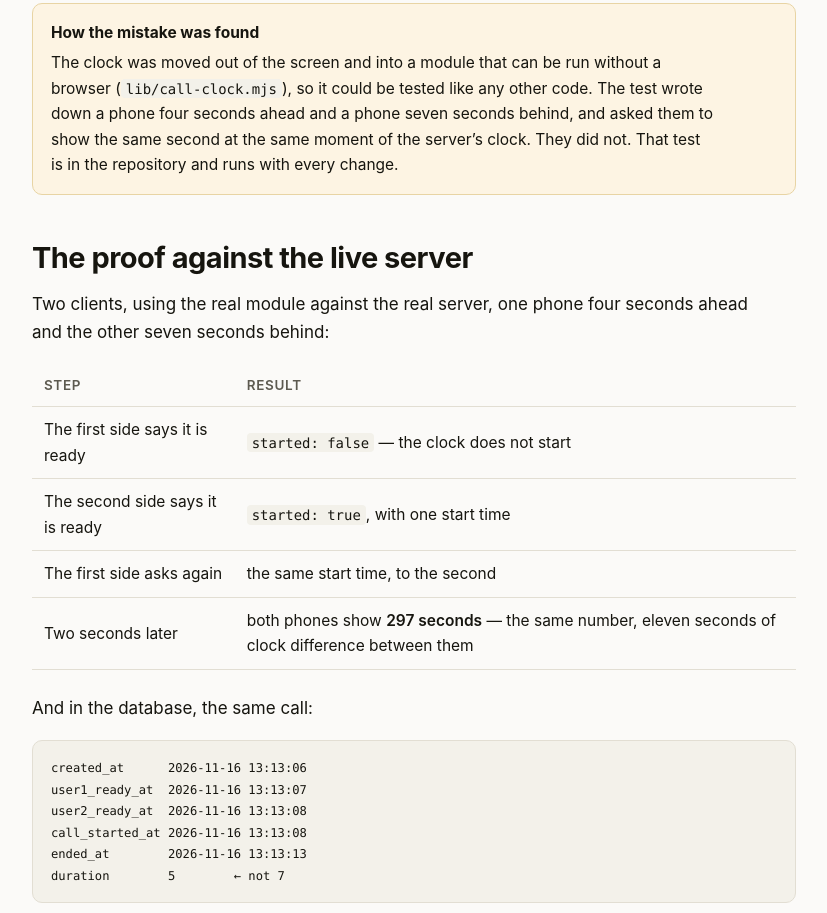
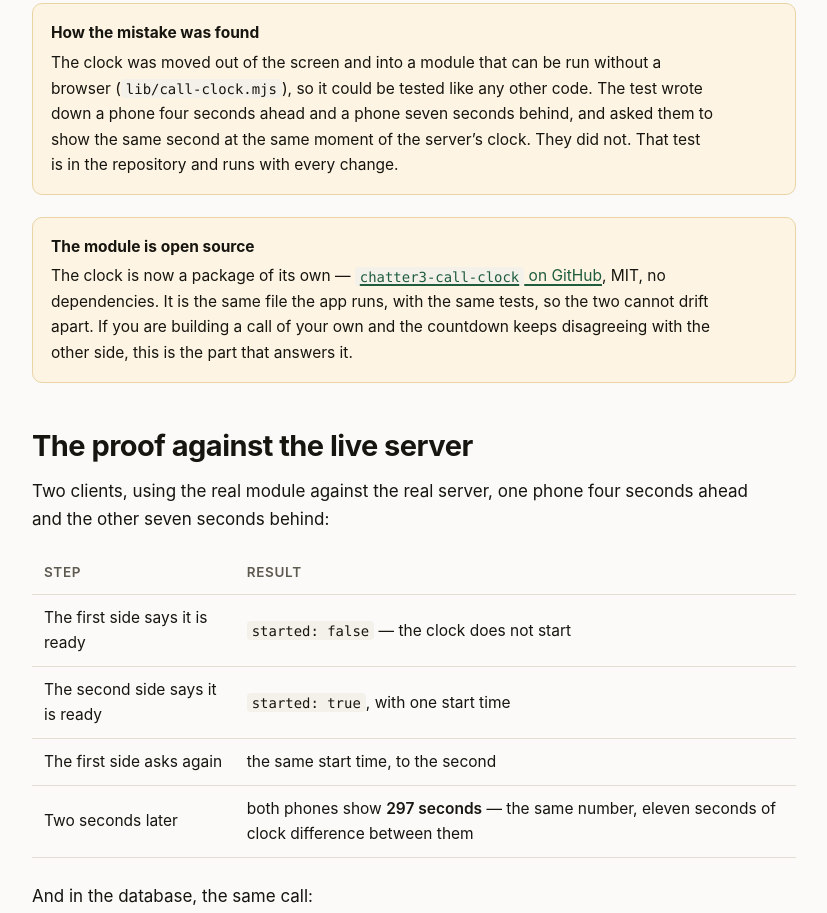
Before and after one commit to chatter3-lab/chatter3-lab.github.io, a plain HTML site: page call-clock/index.html in a window 1280 px wide. Shown: the part 2400-3313 px from the top of the page, without its empty margins (226-1053 px from the left). Drawn offline with Linux system fonts and the light colour scheme.

Commit message:
feat(seo): the call clock is open source, and the notes point at it
The clock of the call is published on its own as
chatter3-lab/chatter3-call-clock -- MIT, no dependencies, the same file the
app runs and the same tests that caught the sign error.

The index, the Chinese index, the call-clock note and the README now point at
it, so the link runs in both directions: GitHub -> the notes, the notes ->
GitHub.

The GitHub repository is the strongest domain the project could place the link
from, and a repository that carries real code and real tests is a referring
page an engine can quote.

```diff
--- a/call-clock/index.html
+++ b/call-clock/index.html
@@ -91,6 +91,11 @@ WHERE id = ? AND (user1_id = ? OR user2_id = ?);</code></pre>
         <p>The clock was moved out of the screen and into a module that can be run without a browser (<code>lib/call-clock.mjs</code>), so it could be tested like any other code. The test wrote down a phone four seconds ahead and a phone seven seconds behind, and asked them to show the same second at the same moment of the server&#8217;s clock. They did not. That test is in the repository and runs with every change.</p>
       </div>
 
+      <div class="callout">
+        <b>The module is open source</b>
+        <p>The clock is now a package of its own — <a href="https://github.com/chatter3-lab/chatter3-call-clock"><code>chatter3-call-clock</code> on GitHub</a>, MIT, no dependencies. It is the same file the app runs, with the same tests, so the two cannot drift apart. If you are building a call of your own and the countdown keeps disagreeing with the other side, this is the part that answers it.</p>
+      </div>
+
       <h2>The proof against the live server</h2>
       <p>Two clients, using the real module against the real server, one phone four seconds ahead and the other seven seconds behind:</p>
       <table>
@@ -130,6 +135,7 @@ duration        5        ← not 7</code></pre>
     <div class="foot-links">
       <a href="/">All notes</a>
       <a href="/data/">The numbers</a>
+      <a href="https://github.com/chatter3-lab/chatter3-call-clock">The package</a>
       <a href="/zh/">中文</a>
       <a href="https://app.chatter3.com">app.chatter3.com</a>
       <a href="https://chatter3.com">chatter3.com</a>
```
Also changed, not shown: index.html (+1 -0 lines), zh/index.html (+1 -0 lines), 1 other file.
